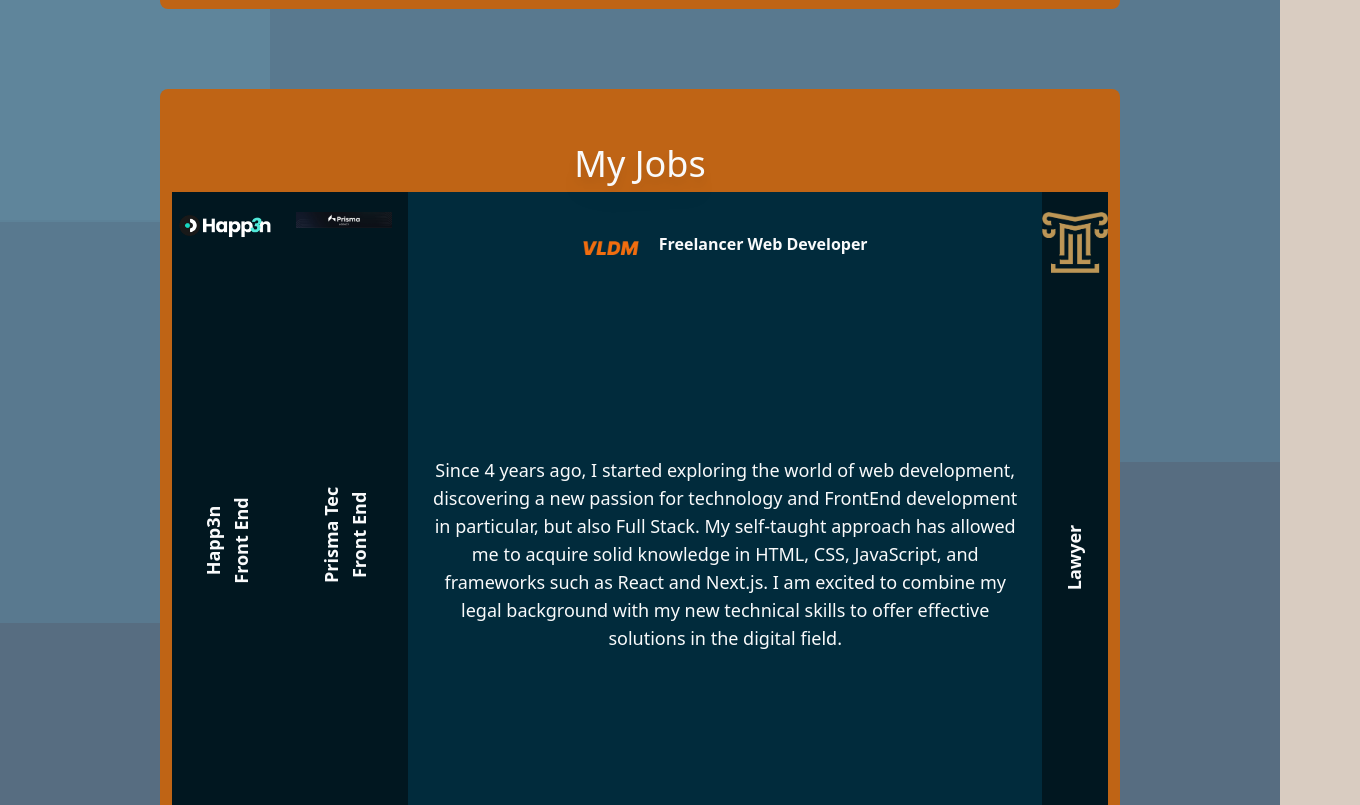
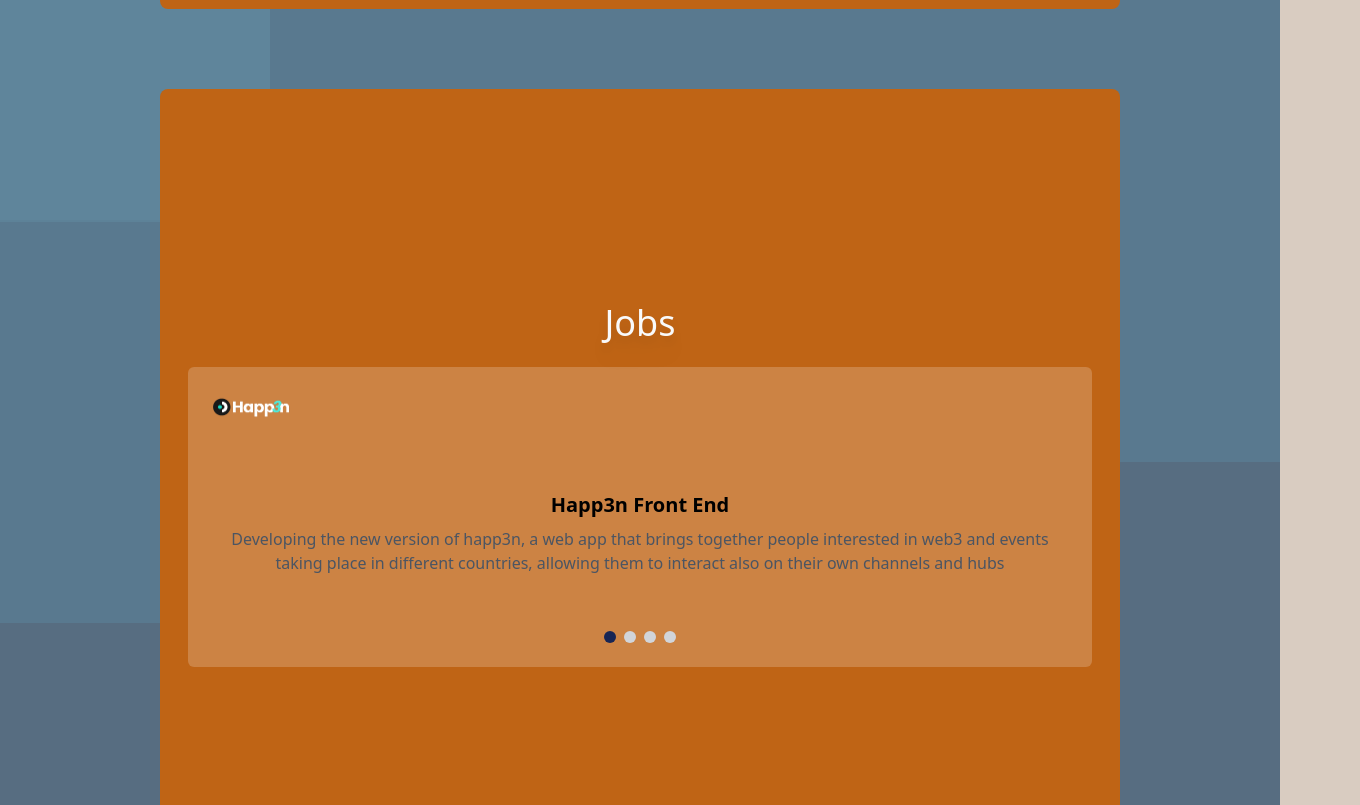
Before and after one commit to VLDeMenezes/vldm, a Next.js app: page / in a window 1280 px wide. Shown: the part 895-1700 px from the top of the page, 1360 px wide, since content can reach past the window. Built offline with nearby package versions, Linux system fonts and the light colour scheme.

Commit message:
Refactor JobSection and Carrousel components for improved localization and presentation; add JobCard and CarouselDots components for enhanced job display functionality

```diff
--- a/src/app/JobSection.js
+++ b/src/app/JobSection.js
@@ -11,29 +11,10 @@
       id="Jobs"
     >
       <h2 className="text-2xl lg:text-4xl mx-auto my-2 dark:text-Detail  drop-shadow-xl">
-        My Jobs
+        {t("navBar.Jobs")}
       </h2>
       <CarrouselJobs />
-      {/* <article className="mx-auto my-10 flex flex-wrap gap-10 justify-center">
-        {Jobs.map((job) => (
-          <div
-            key={job.name}
-            className="flex flex-col justify-start shadow-lg text-justify p-4 max-w-[350px] bg-SectionDark dark:bg-SectionLigth md:hover:scale-105 duration-150 rounded-lg  cursor-default relative"
-          >
-            <p
-              className="md:text-5xl absolute top-0 md:top-[-6vh] z-10 md:rigth-[49%] lg:top-[-4vh] bg-SectionDark dark:bg-SectionLigth p-3 rounded-full"
-              alt="Icono de trabajo"
-            >
-              {job.icon}
-            </p>
 
-            <strong className="text-center lg:text-xl mt-5">{job.name}</strong>
-            <p className="text-wrap overflow-hidden lg:text-xl">
-              {t(`Jobs.${job.i18n}`)}
-            </p>
-          </div>
-        ))}
-      </article> */}
     </section>
   );
 };
--- a/src/app/i18n/en/init.json
+++ b/src/app/i18n/en/init.json
@@ -8,7 +8,7 @@
   "Jobs": {
     "happ3n": "Developing the new version of happ3n, a web app that brings together people interested in web3 and events taking place in different countries, allowing them to interact also on their own channels and hubs",
     "prisma": "Making professional web pages for clients around the world, using React, Next.js, and TailwindCSS, and also developing the company's website.",
-    "freelancer": "Since 4 years ago, I started exploring the world of web development, discovering a new passion for technology and FrontEnd development in particular, but also Full Stack. My self-taught approach has allowed me to acquire solid knowledge in HTML, CSS, JavaScript, and frameworks such as React and Next.js. I am excited to combine my legal background with my new technical skills to offer effective solutions in the digital field.",
+    "freelancer": "Since 2020 years ago, I started exploring the world of web development, discovering a new passion for technology and FrontEnd development in particular, but also Full Stack. My self-taught approach has allowed me to acquire solid knowledge in HTML, CSS, JavaScript, and frameworks such as React and Next.js. I am excited to combine my legal background with my new technical skills to offer effective solutions in the digital field.",
     "lawyer": "Over 6 years of experience in legal practice and a postgraduate degree in procedural law. Throughout my career, I have developed analytical skills and attention to detail that allow me to address complex problems with innovative solutions."
   },
   "Projects": {
--- a/src/app/i18n/es/init.json
+++ b/src/app/i18n/es/init.json
@@ -8,7 +8,7 @@
   "Jobs": {
     "happ3n": "Desarrollando la nueva versión de happ3n, una aplicación web que reúne a personas interesadas en la web3 y en eventos que tienen lugar en diferentes países, permitiéndoles interactuar también en sus propios canales y hubs",
     "prisma": "Maquetado de páginas web profesionales para clientes de todo el mundo, utilizando React, Next.js y Tailwind CSS, y también participé en el desarrollo del sitio web de la empresa.",
-    "freelancer": "Hace 4 años que empecé a explorar el mundo del desarrollo web, descubriendo una nueva pasión por la tecnología y el FrontEnd en particular, aunque de manera Full Stack. Mi enfoque autodidacta me ha permitido adquirir sólidos conocimientos en HTML, CSS, JavaScript y frameworks como React, ReactNative, Nest.js y Next.js. Estoy entusiasmado por combinar mi formación legal con mis nuevas habilidades técnicas para ofrecer soluciones efectivas en el ámbito digital.",
+    "freelancer": "Desde el 2020 años que empecé a explorar el mundo del desarrollo web, descubriendo una nueva pasión por la tecnología y el FrontEnd en particular, aunque de manera Full Stack. Mi enfoque autodidacta me ha permitido adquirir sólidos conocimientos en HTML, CSS, JavaScript y frameworks como React, ReactNative, Nest.js y Next.js. Estoy entusiasmado por combinar mi formación legal con mis nuevas habilidades técnicas para ofrecer soluciones efectivas en el ámbito digital.",
     "lawyer": "Más de 6 años de experiencia en el ejercicio profesional de la abogacía y un posgrado en derecho procesal. A lo largo de mi carrera he desarrollado habilidades analíticas y de atención al detalle que me permiten abordar problemas complejos con soluciones innovadoras."
   },
   "Projects": {
--- /dev/null
+++ b/src/components/Card.jobs.jsx
@@ -0,0 +1,26 @@
+import React from "react";
+import Image from "next/image";
+import { useTranslation } from "react-i18next";
+
+const JobCard = ({ job }) => {
+  const { t } = useTranslation();
+
+  return (
+    <div className="bg-white/20 text-black rounded-md shadow-md p-6 text-center relative min-h-[450px] md:min-h-[300px] flex flex-col justify-center">
+      {job.img && (
+        <div className="absolute top-0 w-20 h-20 mx-auto mb-4">
+          <Image
+            src={job.img}
+            alt={`${job.name} Logo`}
+            layout="fill"
+            objectFit="contain"
+          />
+        </div>
+      )}
+      <h3 className="text-xl font-semibold mt-10 mb-2">{job.name}</h3>
+      <p className="text-gray-600 mb-2">{t(job.i18n)}</p>{" "}
+    </div>
+  );
+};
+
+export default JobCard;
--- /dev/null
+++ b/src/components/Carrousel.dots.jsx
@@ -0,0 +1,19 @@
+import React from "react";
+
+const CarouselDots = ({ total, currentIndex, goToSlide }) => {
+  return (
+    <div className="absolute bottom-10 left-0 right-0 flex justify-center space-x-2">
+      {Array.from({ length: total }).map((_, index) => (
+        <button
+          key={index}
+          className={`w-3 h-3 rounded-full ${
+            currentIndex === index ? "bg-blue-950" : "bg-gray-300"
+          } cursor-pointer focus:outline-none`}
+          onClick={() => goToSlide(index)}
+        />
+      ))}
+    </div>
+  );
+};
+
+export default CarouselDots;
--- a/src/components/Carrousel.jobs.jsx
+++ b/src/components/Carrousel.jobs.jsx
@@ -1,57 +1,56 @@
-/* eslint-disable @next/next/no-img-element */
+import React, { useState, useEffect, useRef } from "react";
+import { Jobs } from "../helper/Jobs"; // Asegúrate de que la ruta sea correcta
+import JobCard from "./Card.jobs";
+import CarouselDots from "./Carrousel.dots";
 import { useTranslation } from "react-i18next";
-import { Jobs } from "../helper/Jobs";
-import { useState } from "react";
-const CarrouselJobs = () => {
-  const [selected, setSelected] = useState(2);
-  const { t } = useTranslation();
+
+const JobsCarousel = () => {
+  const [currentIndex, setCurrentIndex] = useState(0);
+  const carouselRef = useRef(null);
+  const {t} = useTranslation();
+
+  const nextSlide = () => {
+    setCurrentIndex((prevIndex) => (prevIndex + 1) % Jobs.length);
+  };
+
+  const goToSlide = (index) => {
+    setCurrentIndex(index);
+  };
+
+  useEffect(() => {
+    const intervalId = setInterval(nextSlide, 8000); // Cambia cada 5 segundos
+
+    return () => clearInterval(intervalId); // Limpiar el intervalo al desmontar
+  }, []);
+
+  useEffect(() => {
+    if (carouselRef.current) {
+      carouselRef.current.style.transform = `translateX(-${
+        currentIndex * 100
+      }%)`;
+    }
+  }, [currentIndex]);
+
   return (
-    <section className="w-full h-[650px] bg-Darkground flex flex-row items-center justify-between">
-      {Jobs.map((job, index) => (
-        <article
-          onClick={() => setSelected(index)}
-          className={`flex flex-col items-center h-full transition-all duration-1000 ${
-            selected === index ? "w-full bg-iconDark" : " cursor-pointer"
-          }`}
-          key={index}
-        >
-          <div
-            className={`flex items-center  w-full  ${
-              selected === index
-                ? "flex-row gap-5 justify-center mt-[20px]"
-                : "flex-col min-h-full justify-start max-w-[100%] pt-5"
-            }`}
-            onClick={() => setSelected(index)}
-          >
-            <img
-              className={`${
-                selected === index
-                  ? "w-14 h-14  mt-2  object-contain object-left"
-                  : "w-24 "
-              }`}
-              src={selected === index ? job.avatar : job.img}
-              alt="Job Imagen"
-            />
-            <h3
-              className={`font-semibold ${
-                selected === index
-                  ? ""
-                  : "-rotate-90 text-lg text-center h-full w-full flex justify-center items-center"
-              }`}
-            >
-              {job.name}
-            </h3>
+    <div className="relative overflow-hidden w-full">
+      <div
+        className="flex transition-transform duration-500 ease-in-out"
+        ref={carouselRef}
+      >
+        {Jobs.map((job, index) => (
+          <div key={index} className="w-full flex-shrink-0 p-4">
+            <JobCard job={job} />
           </div>
-          <p
-            className={`${
-              selected === index ? "text-center mt-40 text-lg p-5" : "hidden"
-            }`}
-          >
-            {t(`Jobs.${job.i18n}`)}
-          </p>
-        </article>
-      ))}
-    </section>
+        ))}
+      </div>
+
+      <CarouselDots
+        total={Jobs.length}
+        currentIndex={currentIndex}
+        goToSlide={goToSlide}
+      />
+    </div>
   );
 };
-export default CarrouselJobs;
+
+export default JobsCarousel;
--- a/src/helper/Jobs.js
+++ b/src/helper/Jobs.js
@@ -1,33 +1,27 @@
-import { GoLaw } from "react-icons/go";
-import { FaComputer } from "react-icons/fa6";
-import { TbDeviceIpadMinus } from "react-icons/tb";
+
 export const Jobs = [
   {
     name: "Happ3n Front End",
-    i18n: "happ3n",
-    icon: <FaComputer />,
+    i18n: "Jobs.happ3n",
     img: "/Jobs/HAP-logo.png",
     avatar: "/Jobs/logo.svg",
   },
 
   {
     name: "Prisma Tec Front End",
-    i18n: "prisma",
-    icon: <FaComputer />,
+    i18n: "Jobs.prisma",
     img: "/Jobs/prisma-logo.jpg",
     avatar: "/Jobs/prisma-avatar.jpg",
   },
   {
     name: "Freelancer Web Developer",
-    i18n: "freelancer",
-    icon: <FaComputer />,
+    i18n: "Jobs.freelancer",
     img: "/Jobs/VLDM .png",
     avatar: "/Jobs/VLDM .png",
   },
   {
     name: "Lawyer",
-    i18n: "lawyer",
-    icon: <GoLaw />,
+    i18n: "Jobs.lawyer",
     img: "/Jobs/logoLeyria.png",
     avatar: "/Jobs/logoLeyria.png",
   },
```
